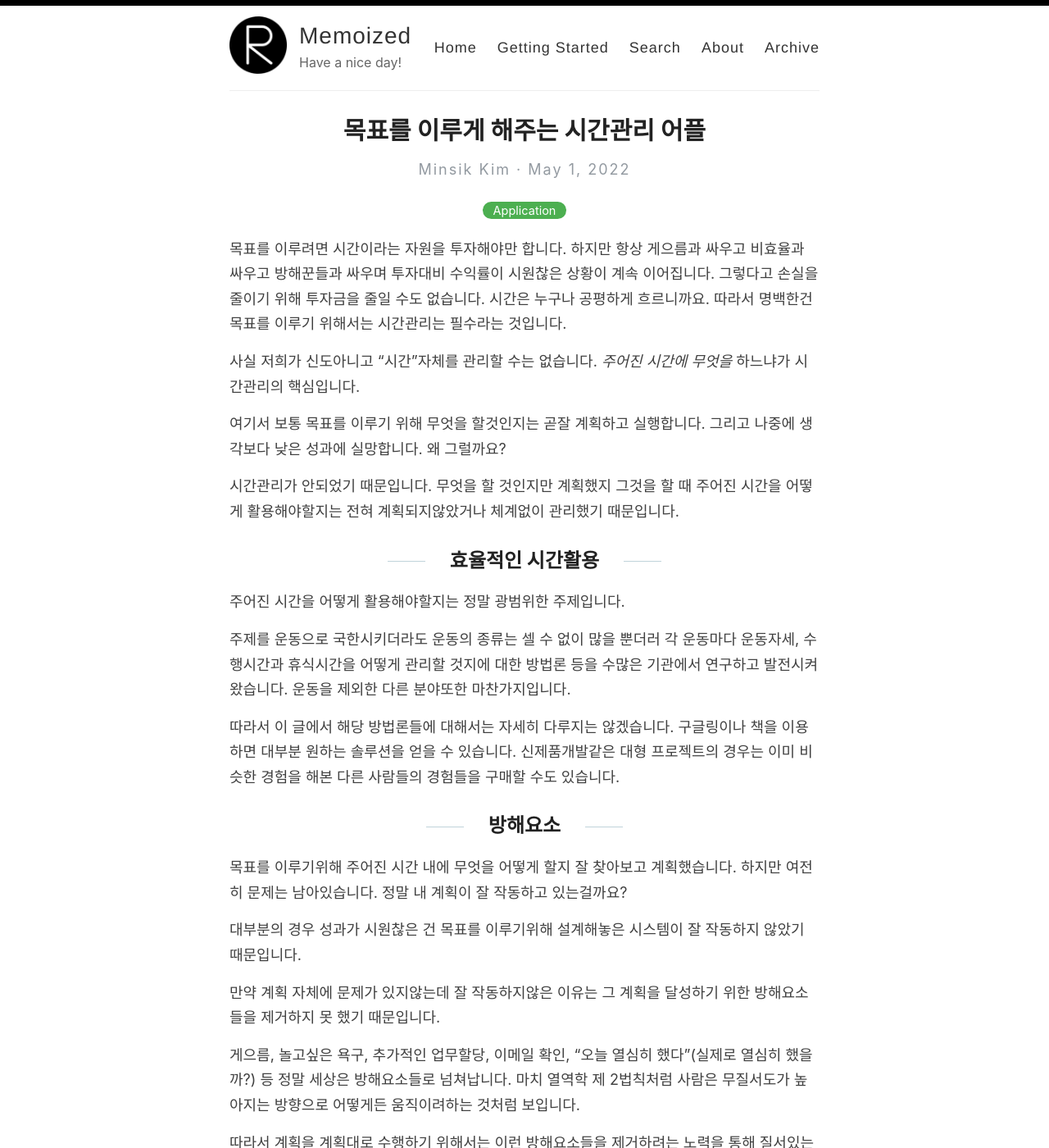
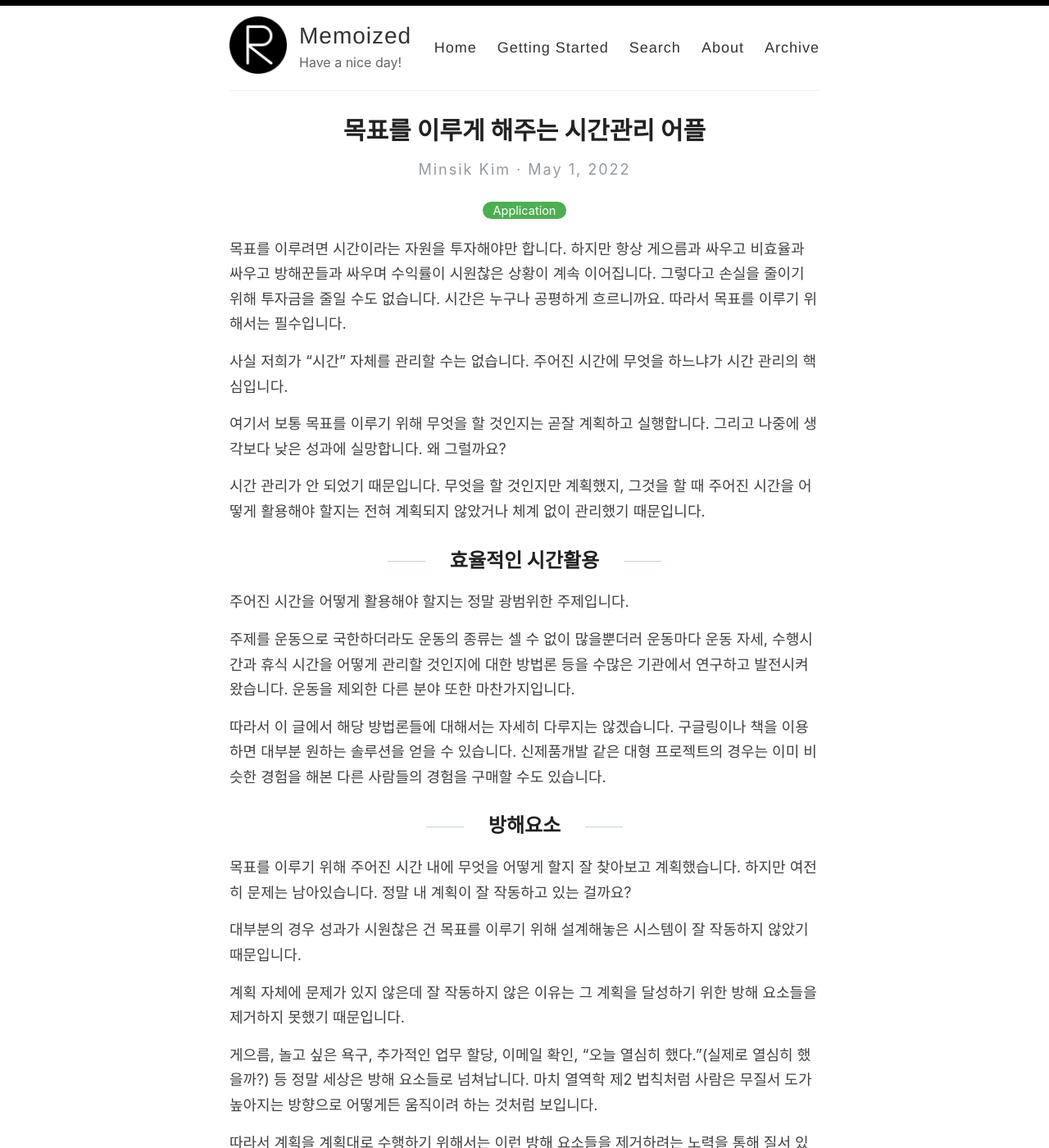
Before and after one commit to sylfreee/sylfreee.github.io, a Jekyll site: the page built from _posts/2022-05-01-sylfree-timer-alpha.md, in a window 1280 px wide and 1400 px high. Shown: the whole window at 82% size. Built offline with Jekyll 4.4.1, drawn with Linux system fonts in a browser that asks for light colours; some of the changed text lies outside the part shown.

Commit message:
Update 2022-05-01-sylfree-timer-alpha.md

```diff
--- a/_posts/2022-05-01-sylfree-timer-alpha.md
+++ b/_posts/2022-05-01-sylfree-timer-alpha.md
@@ -4,37 +4,37 @@ title: 목표를 이루게 해주는 시간관리 어플
 categories: [Application, ]
 ---
 
-목표를 이루려면 시간이라는 자원을 투자해야만 합니다. 하지만 항상 게으름과 싸우고 비효율과 싸우고 방해꾼들과 싸우며 투자대비 수익률이 시원찮은 상황이 계속 이어집니다. 그렇다고 손실을 줄이기 위해 투자금을 줄일 수도 없습니다. 시간은 누구나 공평하게 흐르니까요. 따라서 명백한건 목표를 이루기 위해서는 시간관리는 필수라는 것입니다.
+목표를 이루려면 시간이라는 자원을 투자해야만 합니다. 하지만 항상 게으름과 싸우고 비효율과 싸우고 방해꾼들과 싸우며 수익률이 시원찮은 상황이 계속 이어집니다. 그렇다고 손실을 줄이기 위해 투자금을 줄일 수도 없습니다. 시간은 누구나 공평하게 흐르니까요. 따라서 목표를 이루기 위해서는 필수입니다.
 
-사실 저희가 신도아니고 "시간"자체를 관리할 수는 없습니다. *주어진 시간에 무엇을* 하느냐가 시간관리의 핵심입니다.
+사실 저희가 “시간” 자체를 관리할 수는 없습니다. 주어진 시간에 무엇을 하느냐가 시간 관리의 핵심입니다.
 
-여기서 보통 목표를 이루기 위해 무엇을 할것인지는 곧잘 계획하고 실행합니다. 그리고 나중에 생각보다 낮은 성과에 실망합니다. 왜 그럴까요?
+여기서 보통 목표를 이루기 위해 무엇을 할 것인지는 곧잘 계획하고 실행합니다. 그리고 나중에 생각보다 낮은 성과에 실망합니다. 왜 그럴까요?
 
-시간관리가 안되었기 때문입니다. 무엇을 할 것인지만 계획했지 그것을 할 때 주어진 시간을 어떻게 활용해야할지는 전혀 계획되지않았거나 체계없이 관리했기 때문입니다.
+시간 관리가 안 되었기 때문입니다. 무엇을 할 것인지만 계획했지, 그것을 할 때 주어진 시간을 어떻게 활용해야 할지는 전혀 계획되지 않았거나 체계 없이 관리했기 때문입니다.
 
 
 
 ## 효율적인 시간활용
 
-주어진 시간을 어떻게 활용해야할지는 정말 광범위한 주제입니다.
+주어진 시간을 어떻게 활용해야 할지는 정말 광범위한 주제입니다.
 
-주제를 운동으로 국한시키더라도 운동의 종류는 셀 수 없이 많을 뿐더러 각 운동마다 운동자세, 수행시간과 휴식시간을 어떻게 관리할 것지에 대한 방법론 등을 수많은 기관에서 연구하고 발전시켜왔습니다. 운동을 제외한 다른 분야또한 마찬가지입니다.
+주제를 운동으로 국한하더라도 운동의 종류는 셀 수 없이 많을뿐더러 운동마다 운동 자세, 수행시간과 휴식 시간을 어떻게 관리할 것인지에 대한 방법론 등을 수많은 기관에서 연구하고 발전시켜왔습니다. 운동을 제외한 다른 분야 또한 마찬가지입니다.
 
-따라서 이 글에서 해당 방법론들에 대해서는 자세히 다루지는 않겠습니다. 구글링이나 책을 이용하면 대부분 원하는 솔루션을 얻을 수 있습니다. 신제품개발같은 대형 프로젝트의 경우는 이미 비슷한 경험을 해본 다른 사람들의 경험들을 구매할 수도 있습니다.
+따라서 이 글에서 해당 방법론들에 대해서는 자세히 다루지는 않겠습니다. 구글링이나 책을 이용하면 대부분 원하는 솔루션을 얻을 수 있습니다. 신제품개발 같은 대형 프로젝트의 경우는 이미 비슷한 경험을 해본 다른 사람들의 경험을 구매할 수도 있습니다.
 
 
 
 ## 방해요소
 
-목표를 이루기위해 주어진 시간 내에 무엇을 어떻게 할지 잘 찾아보고 계획했습니다. 하지만 여전히 문제는 남아있습니다. 정말 내 계획이 잘 작동하고 있는걸까요?
+목표를 이루기 위해 주어진 시간 내에 무엇을 어떻게 할지 잘 찾아보고 계획했습니다. 하지만 여전히 문제는 남아있습니다. 정말 내 계획이 잘 작동하고 있는 걸까요?
 
-대부분의 경우 성과가 시원찮은 건 목표를 이루기위해 설계해놓은 시스템이 잘 작동하지 않았기 때문입니다.
+대부분의 경우 성과가 시원찮은 건 목표를 이루기 위해 설계해놓은 시스템이 잘 작동하지 않았기 때문입니다.
 
-만약 계획 자체에 문제가 있지않는데 잘 작동하지않은 이유는 그 계획을 달성하기 위한 방해요소들을 제거하지 못 했기 때문입니다.
+계획 자체에 문제가 있지 않은데 잘 작동하지 않은 이유는 그 계획을 달성하기 위한 방해 요소들을 제거하지 못했기 때문입니다.
 
-게으름, 놀고싶은 욕구, 추가적인 업무할당, 이메일 확인, "오늘 열심히 했다"(실제로 열심히 했을까?) 등 정말 세상은 방해요소들로 넘쳐납니다. 마치 열역학 제 2법칙처럼 사람은 무질서도가 높아지는 방향으로 어떻게든 움직이려하는 것처럼 보입니다.
+게으름, 놀고 싶은 욕구, 추가적인 업무 할당, 이메일 확인, "오늘 열심히 했다."(실제로 열심히 했을까?) 등 정말 세상은 방해 요소들로 넘쳐납니다. 마치 열역학 제2 법칙처럼 사람은 무질서 도가 높아지는 방향으로 어떻게든 움직이려 하는 것처럼 보입니다.
 
-따라서 계획을 계획대로 수행하기 위해서는 이런 방해요소들을 제거하려는 노력을 통해 질서있는 일과수행이 필요합니다.
+따라서 계획을 계획대로 수행하기 위해서는 이런 방해 요소들을 제거하려는 노력을 통해 질서 있는 일과 수행이 필요합니다.
 
 
 
```
